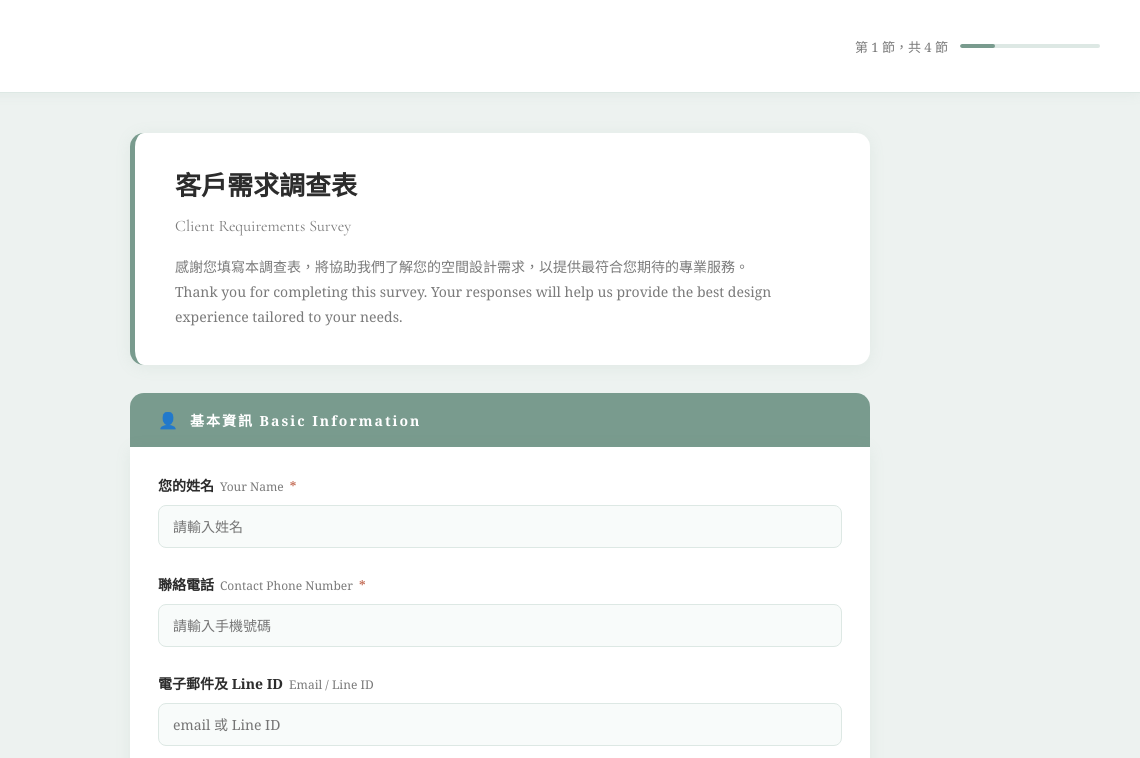
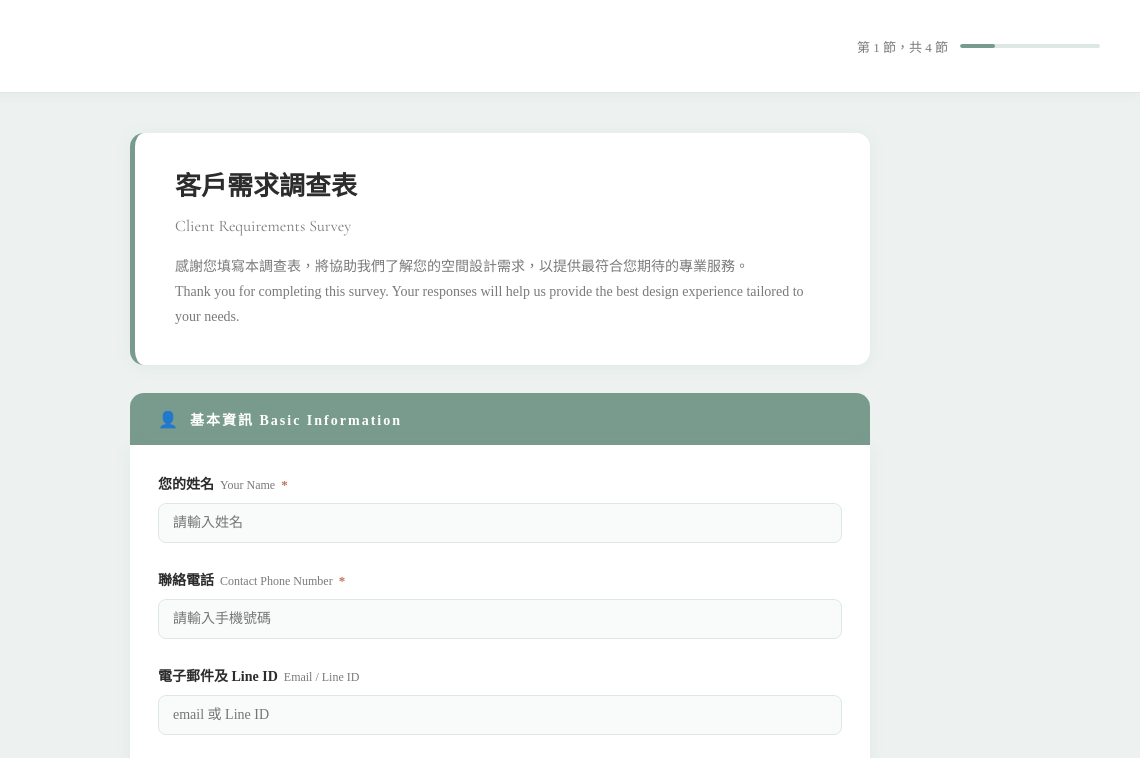
Before and after one commit to jasonhuang8888/half-design-form, a plain HTML site: page index.html in a window 1280 px wide. Shown: the top 758 px of the page, 140-1280 px from the left. Drawn offline with nearby package versions, Linux system fonts and the light colour scheme; a web font is replaced by a local one.

Commit message:
Update index.html

```diff
--- a/index.html
+++ b/index.html
@@ -6,7 +6,7 @@
 <title>Half Design 泮空間設計 — 客戶需求調查表</title>
 <style>
   @font-face {
-    font-family: 'maggie_BrandFont';
+    font-family: 'maggieBrandFont';
     src: url('./tearsfont-1.0.otf') format('opentype');
     font-weight: normal;
     font-style: normal;
@@ -33,7 +33,7 @@
   * { box-sizing: border-box; margin: 0; padding: 0; }
 
   body {
-    font-family: 'maggie_BrandFont', 'Noto Serif TC', 'Georgia', serif;
+    font-family: 'maggieBrandFont'; /*, 'Noto Serif TC', 'Georgia', serif;*/
     background: #edf2f0;
     color: var(--text);
     min-height: 100vh;
```
